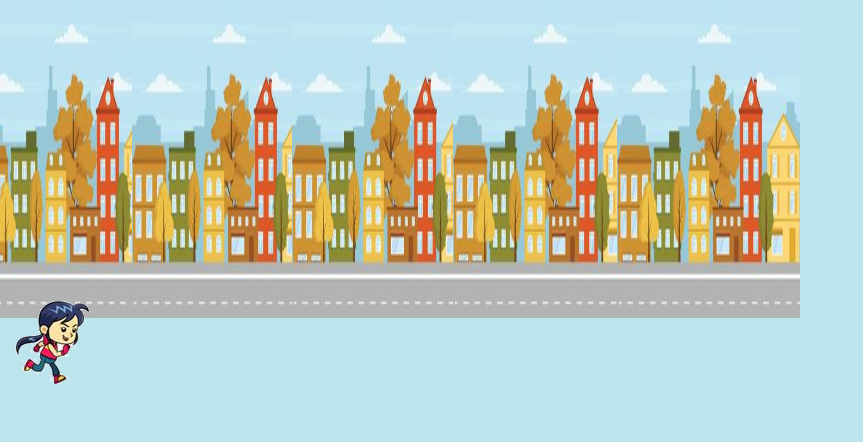
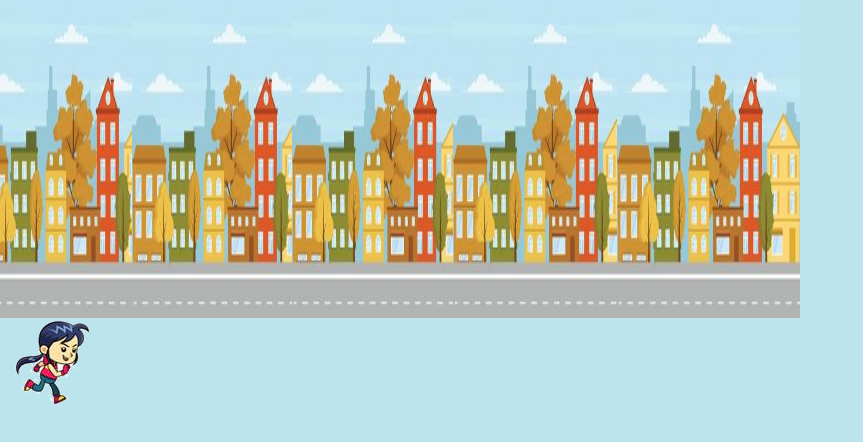
Before and after one commit to araujobrunodev/Air-girl, a React (Vite) app: page /playing in a window 1280 px wide. Shown: the part 898-1340 px from the top of the page, without its empty margins (0-863 px from the left). Built offline with nearby package versions, Linux system fonts and the light colour scheme; a web font is replaced by a local one.

Commit message:
change parameter topAddition in Player component

```diff
--- a/src/elements/user/player.tsx
+++ b/src/elements/user/player.tsx
@@ -1,13 +1,16 @@
+import { useDeviceSize } from "../../globalContext/deviceSize"
 import { useLoading } from "../../globalContext/loading"
 import { usePress } from "../../globalContext/press"
 import { useState, useEffect } from "react"
 import RenderPlayer from "./render"
+import topAddition from "../topAdd"
 
 
 const Player = () => {
 	let press = usePress()
 	let loading = useLoading()
-	const defaultPostion = 20
+	let sizeDevice = useDeviceSize()
+	const defaultPostion = topAddition({to:"player",size:sizeDevice.size.height})
 	let [RP, setRP] = useState(<></>)
 	let [repeat, setRepeat] = useState(0)
 	let [active, setActive] = useState<string>("")
```
Lines whose indentation alone changed are shown as unchanged.
